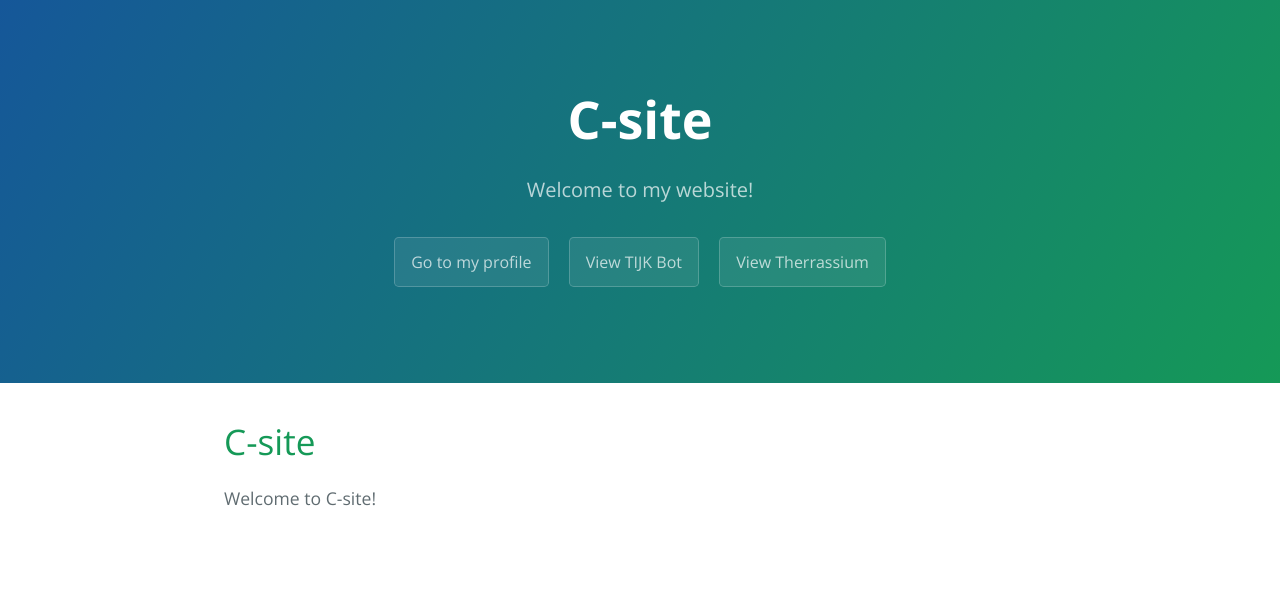
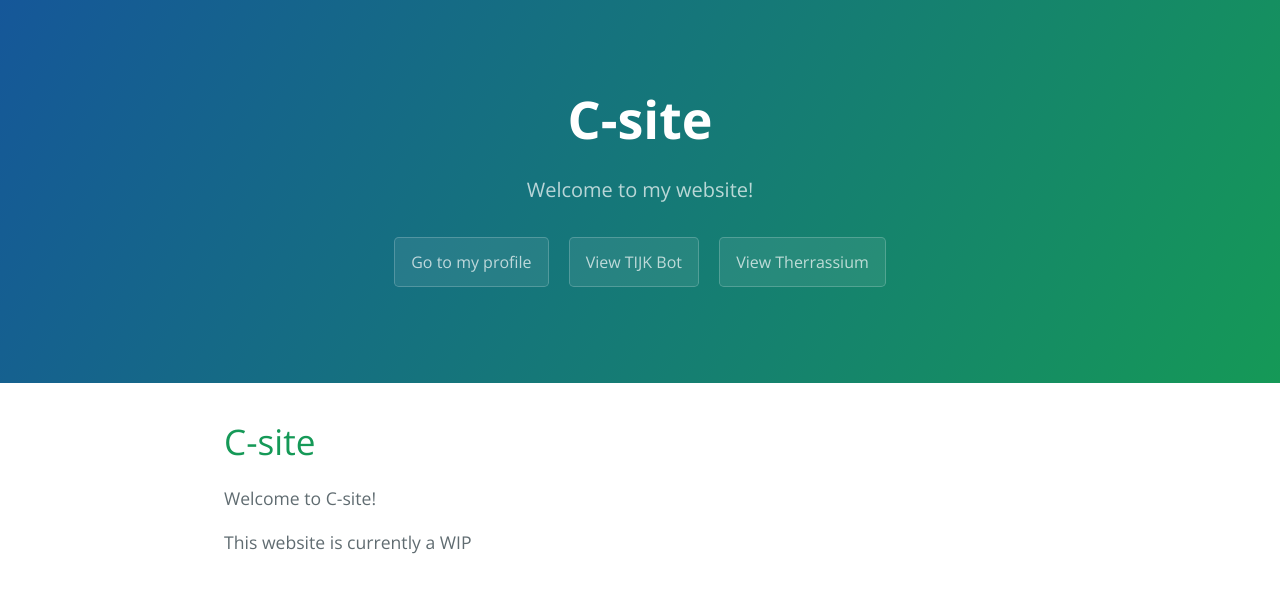
Before and after one commit to codeman1o1/codeman1o1.github.io, a Jekyll site: the page built from index.md, in a window 1280 px wide. Shown: the top 593 px of the page. Built offline with Jekyll 4.4.1, drawn with Linux system fonts in a browser that asks for light colours; our own code applies the rules of GitHub Pages for plain Markdown files.

Commit message:
WIP message

```diff
--- a/index.md
+++ b/index.md
@@ -5,3 +5,5 @@ layout: default
 # C-site
 
 Welcome to C-site!
+
+This website is currently a WIP
```
